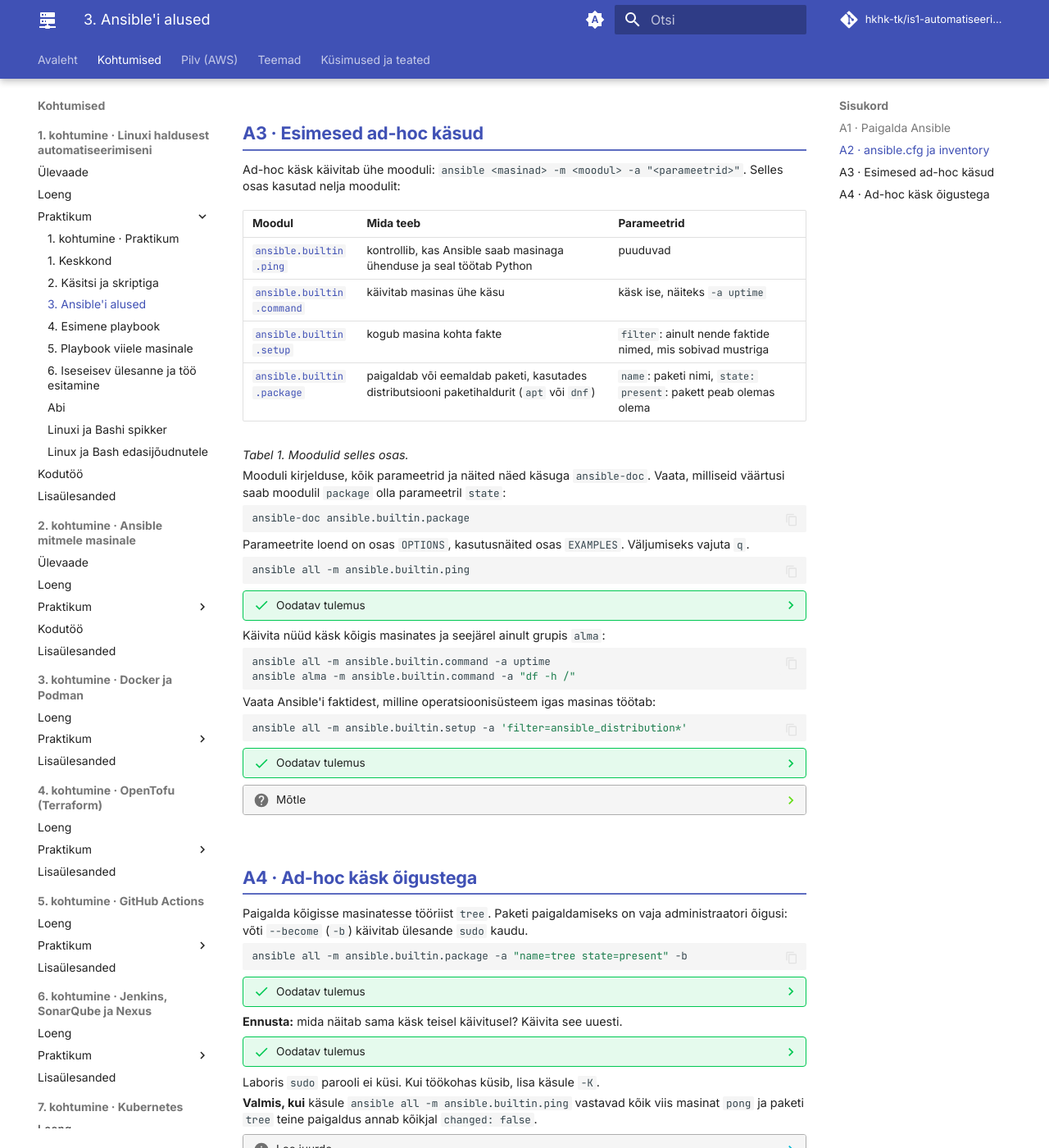
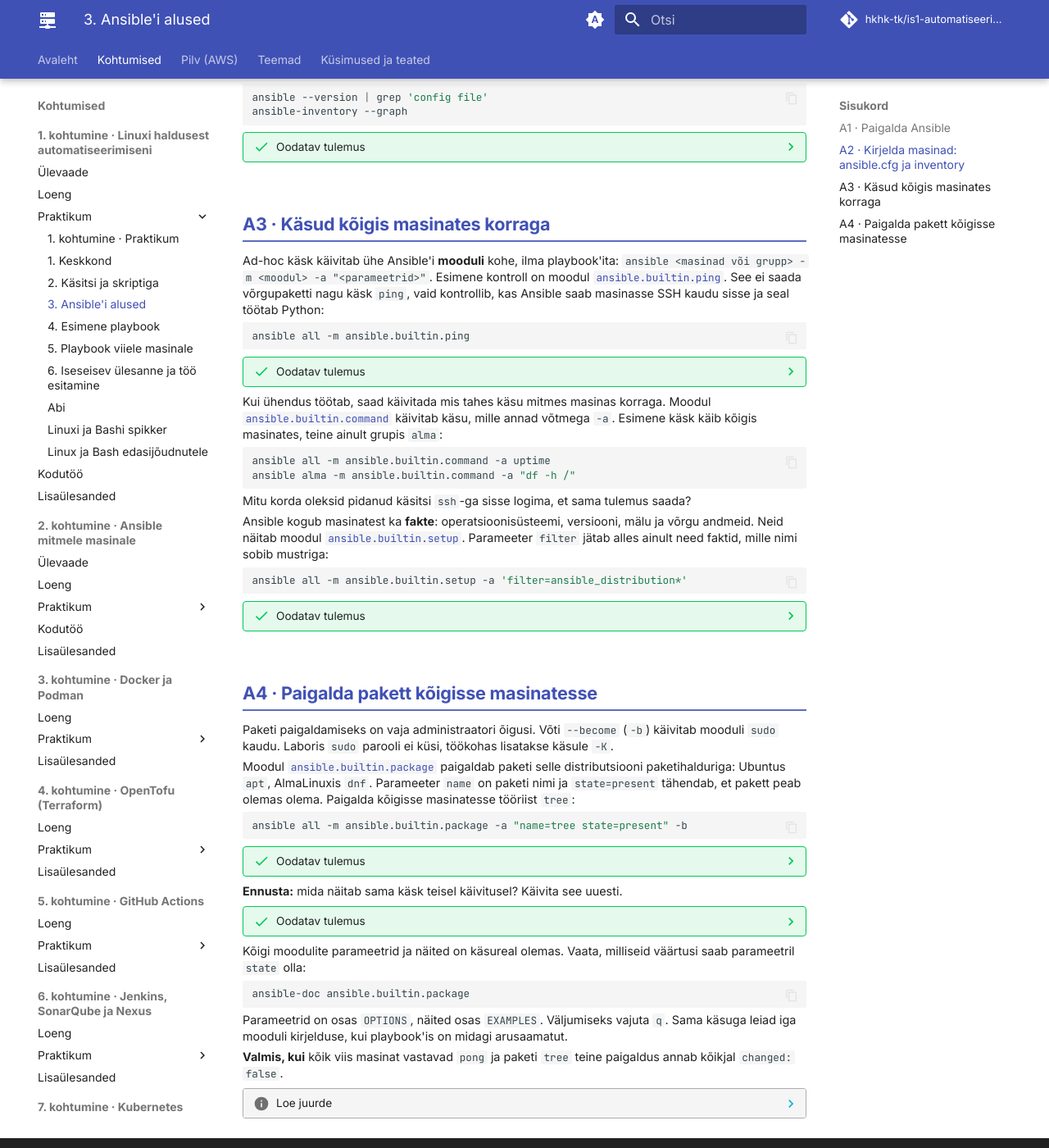
Before and after one commit to hkhk-tk/is1-automatiseerimine, an MkDocs documentation site: the page built from docs/k01/lab-3-ansible-alused.md, in a window 1280 px wide and 1400 px high, scrolled down 1006 px. Shown: the whole window at 82% size. Built offline with MkDocs 1.6.1 and Material for MkDocs 9.7.7, drawn with Linux system fonts in a browser that asks for light colours; comment, search, counter and statistics services are not loaded; some of the changed text lies outside the part shown.

Commit message:
K1: praktikumid 2–6 sidusaks tekstiks; loengu jaotis 7 lihtsalt lahti

````diff
--- a/docs/k01/lab-3-ansible-alused.md
+++ b/docs/k01/lab-3-ansible-alused.md
@@ -6,37 +6,36 @@ tags:
 
 # 3. Ansible'i alused
 
-Paigaldad Ansible'i, kirjeldad inventory's viis masinat ja käivitad käske kõigis masinates korraga. Kõik käsud käivitad control node'is kaustas `~/kursus/k01`.
+Eelmises osas tegid ülesande ühes masinas käsitsi ja skriptiga. Nüüd paigaldad Ansible'i, kirjeldad talle viis masinat ja käivitad käske kõigis masinates korraga. Kõik käsud käivitad control node'is kaustas `~/kursus/k01`.
 
 ## A1 · Paigalda Ansible
+
+Ansible paigaldatakse ainult control node'i. Hallatavates masinates piisab SSH-st ja Pythonist, mis seal juba on.
 
 ```bash
 sudo apt update
 sudo apt install -y ansible-core
-```
-
-```bash
 ansible --version
 ```
 
-??? success "Oodatav tulemus"
+Esimene rida näitab versiooni (`ansible [core 2.x.y]`). Rida `config file = None` tähendab, et Ansible ei leidnud veel konfiguratsioonifaili. Selle lood järgmises sammus.
 
-    Esimene rida on kujul `ansible [core 2.x.y]`. Rida `config file = None` näitab, et konfiguratsioonifaili veel ei ole.
+## A2 · Kirjelda masinad: `ansible.cfg` ja inventory
 
-## A2 · `ansible.cfg` ja inventory
+Ansible peab teadma, milliseid masinaid ta haldab. Need on kirjas **inventory** failis. Fail `ansible.cfg` ütleb Ansible'ile, millist inventory't kasutada, nii et seda ei pea iga käsu juurde kirjutama.
+
+Mine projekti kausta ja loo fail `ansible.cfg`:
 
 ```bash
 cd ~/kursus/k01
 ```
-
-Loo fail `ansible.cfg`:
 
 ```ini
 [defaults]
 inventory = inventory.ini
 ```
 
-Loo fail `inventory.ini`:
+Seejärel loo samasse kausta fail `inventory.ini`. Masinad on jagatud gruppidesse distributsiooni järgi, et saaksid hiljem käivitada ülesandeid ainult Ubuntu või ainult AlmaLinuxi masinates:
 
 ```ini
 [ubuntu]
@@ -52,7 +51,7 @@ db01
 ansible_user=kasutaja
 ```
 
-Nimed töötavad ilma IP-aadressideta, sest need on failis `~/.ssh/config`. Gruppide `ubuntu` ja `alma` abil saad käivitada ülesandeid ainult ühe distributsiooni masinates.
+IP-aadresse inventory's ei ole, sest masinate nimed on juba failis `~/.ssh/config`. Kontrolli, et Ansible leiab mõlemad failid:
 
 ```bash
 ansible --version | grep 'config file'
@@ -74,26 +73,9 @@ ansible-inventory --graph
       |  |--db01
     ```
 
-## A3 · Esimesed ad-hoc käsud
+## A3 · Käsud kõigis masinates korraga
 
-Ad-hoc käsk käivitab ühe mooduli: `ansible <masinad> -m <moodul> -a "<parameetrid>"`. Selles osas kasutad nelja moodulit:
-
-| Moodul | Mida teeb | Parameetrid |
-|---|---|---|
-| [`ansible.builtin.ping`](https://docs.ansible.com/projects/ansible/latest/collections/ansible/builtin/ping_module.html) | kontrollib, kas Ansible saab masinaga ühenduse ja seal töötab Python | puuduvad |
-| [`ansible.builtin.command`](https://docs.ansible.com/projects/ansible/latest/collections/ansible/builtin/command_module.html) | käivitab masinas ühe käsu | käsk ise, näiteks `-a uptime` |
-| [`ansible.builtin.setup`](https://docs.ansible.com/projects/ansible/latest/collections/ansible/builtin/setup_module.html) | kogub masina kohta fakte | `filter`: ainult nende faktide nimed, mis sobivad mustriga |
-| [`ansible.builtin.package`](https://docs.ansible.com/projects/ansible/latest/collections/ansible/builtin/package_module.html) | paigaldab või eemaldab paketi, kasutades distributsiooni paketihaldurit (`apt` või `dnf`) | `name`: paketi nimi, `state: present`: pakett peab olemas olema |
-
-*Tabel 1. Moodulid selles osas.*
-
-Mooduli kirjelduse, kõik parameetrid ja näited näed käsuga `ansible-doc`. Vaata, milliseid väärtusi saab moodulil `package` olla parameetril `state`:
-
-```bash
-ansible-doc ansible.builtin.package
-```
-
-Parameetrite loend on osas `OPTIONS`, kasutusnäited osas `EXAMPLES`. Väljumiseks vajuta `q`.
+Ad-hoc käsk käivitab ühe Ansible'i **mooduli** kohe, ilma playbook'ita: `ansible <masinad või grupp> -m <moodul> -a "<parameetrid>"`. Esimene kontroll on moodul [`ansible.builtin.ping`](https://docs.ansible.com/projects/ansible/latest/collections/ansible/builtin/ping_module.html). See ei saada võrgupaketti nagu käsk `ping`, vaid kontrollib, kas Ansible saab masinasse SSH kaudu sisse ja seal töötab Python:
 
 ```bash
 ansible all -m ansible.builtin.ping
@@ -101,16 +83,18 @@ ansible all -m ansible.builtin.ping
 
 ??? success "Oodatav tulemus"
 
-    Kõik viis masinat vastavad `SUCCESS` ja `"ping": "pong"`. See tähendab, et Ansible sai igasse masinasse SSH kaudu ühenduse ja masinas töötab Python.
+    Kõik viis masinat vastavad `SUCCESS` ja `"ping": "pong"`.
 
-Käivita nüüd käsk kõigis masinates ja seejärel ainult grupis `alma`:
+Kui ühendus töötab, saad käivitada mis tahes käsu mitmes masinas korraga. Moodul [`ansible.builtin.command`](https://docs.ansible.com/projects/ansible/latest/collections/ansible/builtin/command_module.html) käivitab käsu, mille annad võtmega `-a`. Esimene käsk käib kõigis masinates, teine ainult grupis `alma`:
 
 ```bash
 ansible all -m ansible.builtin.command -a uptime
 ansible alma -m ansible.builtin.command -a "df -h /"
 ```
 
-Vaata Ansible'i faktidest, milline operatsioonisüsteem igas masinas töötab:
+Mitu korda oleksid pidanud käsitsi `ssh`-ga sisse logima, et sama tulemus saada?
+
+Ansible kogub masinatest ka **fakte**: operatsioonisüsteemi, versiooni, mälu ja võrgu andmeid. Neid näitab moodul [`ansible.builtin.setup`](https://docs.ansible.com/projects/ansible/latest/collections/ansible/builtin/setup_module.html). Parameeter `filter` jätab alles ainult need faktid, mille nimi sobib mustriga:
 
 ```bash
 ansible all -m ansible.builtin.setup -a 'filter=ansible_distribution*'
@@ -118,15 +102,13 @@ ansible all -m ansible.builtin.setup -a 'filter=ansible_distribution*'
 
 ??? success "Oodatav tulemus"
 
-    Masinates web01, app01 ja rmq01 on `"ansible_distribution": "Ubuntu"`, masinates mc01 ja db01 `"AlmaLinux"`. Hiljem kasutad neid fakte tingimustes, et valida Ubuntu ja AlmaLinuxi jaoks sobivad ülesanded.
+    Masinates web01, app01 ja rmq01 on `"ansible_distribution": "Ubuntu"`, masinates mc01 ja db01 `"AlmaLinux"`. 5. osas kasutad neid fakte tingimustes.
 
-??? question "Mõtle"
+## A4 · Paigalda pakett kõigisse masinatesse
 
-    Mitu korda oleksid pidanud käsitsi `ssh`-ga sisse logima, et `uptime` igast masinast kätte saada?
+Paketi paigaldamiseks on vaja administraatori õigusi. Võti `--become` (`-b`) käivitab mooduli `sudo` kaudu. Laboris `sudo` parooli ei küsi, töökohas lisatakse käsule `-K`.
 
-## A4 · Ad-hoc käsk õigustega
-
-Paigalda kõigisse masinatesse tööriist `tree`. Paketi paigaldamiseks on vaja administraatori õigusi: võti `--become` (`-b`) käivitab ülesande `sudo` kaudu.
+Moodul [`ansible.builtin.package`](https://docs.ansible.com/projects/ansible/latest/collections/ansible/builtin/package_module.html) paigaldab paketi selle distributsiooni paketihalduriga: Ubuntus `apt`, AlmaLinuxis `dnf`. Parameeter `name` on paketi nimi ja `state=present` tähendab, et pakett peab olemas olema. Paigalda kõigisse masinatesse tööriist `tree`:
 
 ```bash
 ansible all -m ansible.builtin.package -a "name=tree state=present" -b
@@ -134,20 +116,25 @@ ansible all -m ansible.builtin.package -a "name=tree state=present" -b
 
 ??? success "Oodatav tulemus"
 
-    Kõigi viie masina olek on `CHANGED`. Ubuntus paigaldas paketi `apt`, AlmaLinuxis `dnf`. Moodul `package` valis paketihalduri ise.
+    Kõigi viie masina olek on `CHANGED`.
 
 **Ennusta:** mida näitab sama käsk teisel käivitusel? Käivita see uuesti.
 
 ??? success "Oodatav tulemus"
 
-    Kõik viis masinat vastavad `SUCCESS` ja `"changed": false`. Pakett `tree` oli juba paigaldatud, seega Ansible midagi ei muutnud.
+    Kõik viis masinat vastavad `SUCCESS` ja `"changed": false`. Pakett oli juba olemas, seega Ansible midagi ei muutnud. Erinevalt skriptist kontrollib moodul enne, kas muudatus on vajalik.
 
-Laboris `sudo` parooli ei küsi. Kui töökohas küsib, lisa käsule `-K`.
+Kõigi moodulite parameetrid ja näited on käsureal olemas. Vaata, milliseid väärtusi saab parameetril `state` olla:
 
-**Valmis, kui** käsule `ansible all -m ansible.builtin.ping` vastavad kõik viis masinat `pong` ja paketi `tree` teine paigaldus annab kõikjal `changed: false`.
+```bash
+ansible-doc ansible.builtin.package
+```
+
+Parameetrid on osas `OPTIONS`, näited osas `EXAMPLES`. Väljumiseks vajuta `q`. Sama käsuga leiad iga mooduli kirjelduse, kui playbook'is on midagi arusaamatut.
+
+**Valmis, kui** kõik viis masinat vastavad `pong` ja paketi `tree` teine paigaldus annab kõikjal `changed: false`.
 
 ??? info "Loe juurde"
 
     - [Introduction to ad hoc commands](https://docs.ansible.com/projects/ansible/latest/command_guide/intro_adhoc.html)
     - [How to build your inventory](https://docs.ansible.com/projects/ansible/latest/inventory_guide/intro_inventory.html)
-    - [Configuring Ansible](https://docs.ansible.com/projects/ansible/latest/installation_guide/intro_configuration.html)
````
Also changed, not shown: docs/k01/lab-2-kasitsi.md (+13 -13 lines), docs/k01/lab-4-playbook.md (+25 -26 lines), docs/k01/lab-5-parem-playbook.md (+23 -26 lines), docs/k01/lab-6-esitamine.md (+10 -12 lines), docs/k01/loeng.md (+6 -12 lines).
